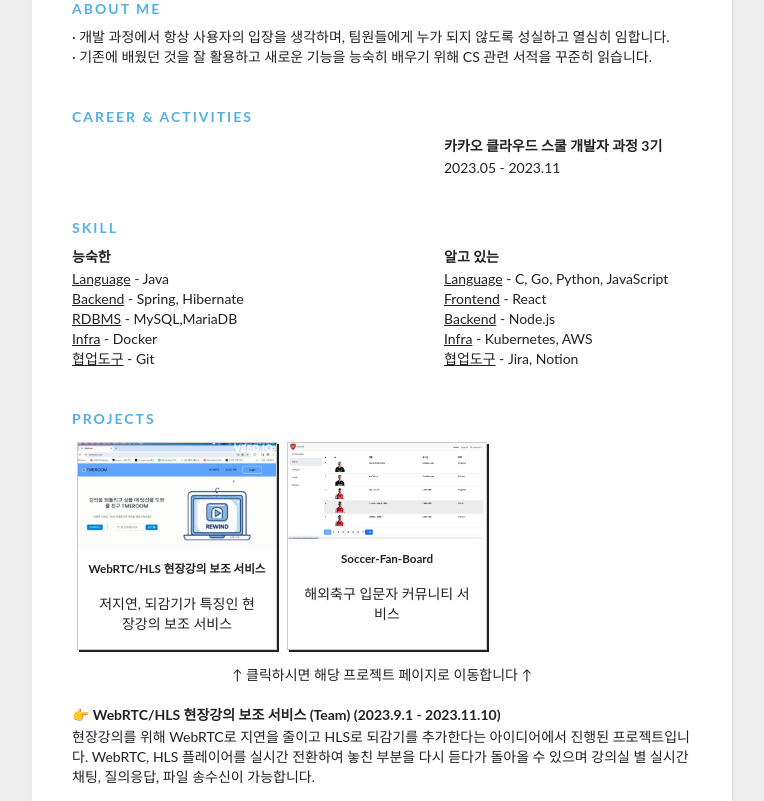
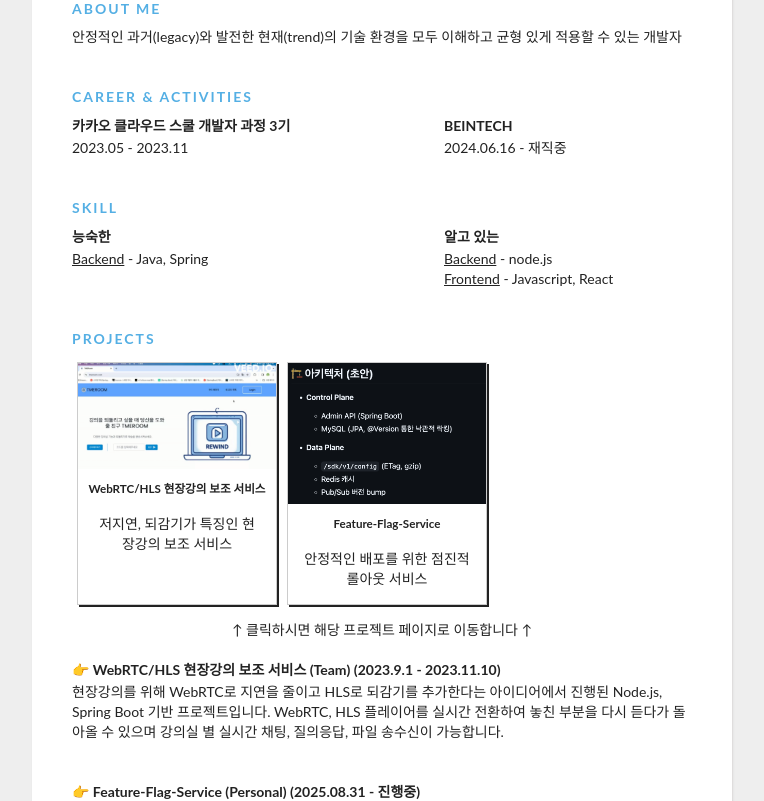
Before and after one commit to ljkhyeong/portfolio, a React (Create React App) app: page / in a window 1280 px wide. Shown: the part 240-1041 px from the top of the page, without its empty margins (258-1022 px from the left). Built offline with nearby package versions, Linux system fonts and the light colour scheme.

Commit message:
2025-09-14일자 포트폴리오 업데이트

```diff
--- a/src/component/About.js
+++ b/src/component/About.js
@@ -9,9 +9,9 @@
   },
   {
     name: "project3",
-    title: "Soccer-Fan-Board",
-    text: "해외축구 입문자 커뮤니티 서비스",
-    image: "soccerFor.png",
+    title: "Feature-Flag-Service",
+    text: "안정적인 배포를 위한 점진적 롤아웃 서비스",
+    image: "feature-flag.png",
   },
 ];
 
@@ -25,12 +25,8 @@
           <div className="section__list">
             <div className="section__list-item">
               <div className="text">
-                · 개발 과정에서 항상 사용자의 입장을 생각하며, 팀원들에게 누가
-                되지 않도록 성실하고 열심히 임합니다.
-              </div>
-              <div className="text">
-                · 기존에 배웠던 것을 잘 활용하고 새로운 기능을 능숙히 배우기
-                위해 CS 관련 서적을 꾸준히 읽습니다.
+                안정적인 과거(legacy)와 발전한 현재(trend)의 기술 환경을 모두
+                이해하고 균형 있게 적용할 수 있는 개발자
               </div>
             </div>
           </div>
@@ -39,10 +35,13 @@
           <div className="section__title">career & Activities</div>
           <div className="section__list">
             <div className="section__list-item">
-              <div className="left"></div>
-              <div className="right">
+              <div className="left">
                 <div className="name">카카오 클라우드 스쿨 개발자 과정 3기</div>
                 <div className="desc">2023.05 - 2023.11</div>
+              </div>
+              <div className="right">
+                <div className="name">BEINTECH</div>
+                <div className="desc">2024.06.16 - 재직중</div>
               </div>
             </div>
           </div>
@@ -54,48 +53,19 @@
               <div className="left">
                 <div className="name">능숙한</div>
                 <div>
-                  <span className="addr-line">Language</span>
-                  <span className="addr"> - Java</span>
-                </div>
-
-                <div>
                   <span className="addr-line">Backend</span>
-                  <span className="addr"> - Spring, Hibernate</span>
-                </div>
-                <div>
-                  <span className="addr-line">RDBMS</span>
-                  <span className="addr"> - MySQL,MariaDB</span>
-                </div>
-                <div>
-                  <span className="addr-line">Infra</span>
-                  <span className="addr"> - Docker</span>
-                </div>
-                <div>
-                  <span className="addr-line">협업도구</span>
-                  <span className="addr"> - Git</span>
+                  <span className="addr"> - Java, Spring</span>
                 </div>
               </div>
               <div className="right">
                 <div className="name">알고 있는</div>
                 <div>
-                  <span className="addr-line">Language</span>
-                  <span className="addr"> - C, Go, Python, JavaScript</span>
+                  <span className="addr-line">Backend</span>
+                  <span className="addr"> - node.js</span>
                 </div>
                 <div>
                   <span className="addr-line">Frontend</span>
-                  <span className="addr"> - React</span>
-                </div>
-                <div>
-                  <span className="addr-line">Backend</span>
-                  <span className="addr"> - Node.js </span>
-                </div>
-                <div>
-                  <span className="addr-line">Infra</span>
-                  <span className="addr"> - Kubernetes, AWS</span>
-                </div>
-                <div>
-                  <span className="addr-line">협업도구</span>
-                  <span className="addr"> - Jira, Notion</span>
+                  <span className="addr"> - Javascript, React</span>
                 </div>
               </div>
             </div>
@@ -136,19 +106,19 @@
               </div>
               <div className="text">
                 현장강의를 위해 WebRTC로 지연을 줄이고 HLS로 되감기를 추가한다는
-                아이디어에서 진행된 프로젝트입니다. WebRTC, HLS 플레이어를
-                실시간 전환하여 놓친 부분을 다시 듣다가 돌아올 수 있으며 강의실
-                별 실시간 채팅, 질의응답, 파일 송수신이 가능합니다.
+                아이디어에서 진행된 Node.js, Spring Boot 기반 프로젝트입니다.
+                WebRTC, HLS 플레이어를 실시간 전환하여 놓친 부분을 다시 듣다가
+                돌아올 수 있으며 강의실 별 실시간 채팅, 질의응답, 파일 송수신이
+                가능합니다.
               </div>
             </div>
             <div className="section__list-item">
               <div className="name pr" onClick={() => navigate(`./project3`)}>
-                👉 Soccer-Fan-Board (Personal) (2023.12.5 - 2023.2.4)
+                👉 Feature-Flag-Service (Personal) (2025.08.31 - 진행중)
               </div>
               <div className="text">
-                배운기능을 개인적으로 구현해보자는 취지로 개발한 프로젝트입니다.
-                해외축구 입문자들을 위해 관심있는 팀의 문서, 선수단 정보,
-                커뮤니티 게시판을 제공합니다. 배포 중인 프로젝트입니다.
+                Spring Boot 기반의 Feature Flag Management Service입니다. 사용자
+                그룹별 세분화, 점진적 롤아웃, 실시간 설정값 제공을 지원합니다.
               </div>
             </div>
           </div>
--- a/src/component/Header.js
+++ b/src/component/Header.js
@@ -10,7 +10,7 @@
         <span className="email-val">jolri24@naver.com</span>
         <span className="separator"></span>
         <span className="phone">Phone: </span>
-        <span className="phone-val">010-9045-6284</span>
+        <span className="phone-val">010-3972-6284</span>
         <span className="separator"></span>
         <span className="phone">GITHUB: </span>
         <span className="phone-val">
--- a/src/component/Projects.js
+++ b/src/component/Projects.js
@@ -10,9 +10,9 @@
   },
   {
     name: "project3",
-    title: "Soccer-Fan-Board",
-    text: "해외축구 입문자 커뮤니티 서비스",
-    image: "soccerFor.png",
+    title: "Feature-Flag-Service",
+    text: "안정적인 배포를 위한 점진적 롤아웃 서비스",
+    image: "feature-flag.png",
   },
 ];
 
--- a/src/component/project/Project2.js
+++ b/src/component/project/Project2.js
@@ -93,7 +93,9 @@
                   공개), 파일 업로드/다운로드가 가능합니다.
                 </div>
                 <div className="project-text">
-                  · AWS 비용문제로 배포 중단 상태입니다.{" "}
+                  · AWS 비용문제로 배포 중단 상태이며, 문서화를 Git
+                  organization, Jira에서 했기에 접속권한이 필요하므로 문서확인을
+                  하단 JPG로 대체했습니다.{" "}
                 </div>
               </div>
             </div>
--- a/src/component/project/Project3.js
+++ b/src/component/project/Project3.js
@@ -39,45 +39,39 @@
       </button>
       <div className="container">
         <div className="header">
-          <div className="project-title">Soccer Fan Board</div>
+          <div className="project-title">Feature Flag Service</div>
         </div>
         <div className="details">
-          <div className="section">
-            <img className="rep-image" src="soccerFor.png" />
-          </div>
+          <div className="section"></div>
           <div className="section">
             <div className="section__title">📖 내용</div>
             <div className="section__list">
               <div className="section__list-item">
                 <div className="project-text">
-                  · 배운 내용, 기능들을 실제 만들어보며 학습하는 취지로 개발한
-                  해외축구 커뮤니티입니다.
+                  · Spring Boot 기반의 Feature Flag Management Service입니다.
                 </div>
                 <div className="project-text">
-                  · 2023.12.5 - 2024.2.4 2개월 간 기본기능 개발 및 배포했습니다.
+                  · 사용자 그룹별 세분화, 점진적 롤아웃, 실시간 설정값 제공을
+                  지원.
                 </div>
                 <div className="project-text">
-                  · 현재 게시판 대용량 트래픽 고려, 성능 개선을 목표로 유지보수
-                  중입니다.
+                  · 프로젝트 상세 내용, 정책, API 명세 등은 해당 프로젝트 깃허브
+                  페이지에 readme.md에 요약정보로 게시했습니다.
                 </div>
               </div>
             </div>
           </div>
           <div className="section">
-            <div className="section__title">🐱 Github & Service Link</div>
+            <div className="section__title">🐱 Github Link</div>
             <div className="section__list">
               <a
-                href="https://github.com/ljkhyeong/Soccer-Fan-Board"
+                href="https://github.com/ljkhyeong/feature-flag-service"
                 className="addr"
               >
-                https://github.com/ljkhyeong/Soccer-Fan-Board{" "}
+                https://github.com/ljkhyeong/feature-flag-service{" "}
               </a>
             </div>
-            <div className="section__list">
-              <a href="http://13.125.252.116" className="addr">
-                http://13.125.252.116 (비용문제로 배포중단, 취업 후 재배포 예정)
-              </a>
-            </div>
+            <div className="section__list"></div>
           </div>
           <div className="section">
             <div className="section__list">
@@ -90,11 +84,14 @@
                   </div>
                   <div>
                     <span className="addr-line">Frontend</span>
-                    <span className="addr"> - React</span>
+                    <span className="addr"> - React (Admin 콘솔 예정)</span>
                   </div>
                   <div>
                     <span className="addr-line">Backend</span>
-                    <span className="addr"> - Spring, Hibernate</span>
+                    <span className="addr">
+                      {" "}
+                      - Spring Boot, JPA(Hibernate), MyBatis 일부
+                    </span>
                   </div>
                   <div>
                     <span className="addr-line">RDBMS</span>
@@ -102,7 +99,10 @@
                   </div>
                   <div>
                     <span className="addr-line">Infra</span>
-                    <span className="addr"> - Docker, AWS (EC2/RDS)</span>
+                    <span className="addr">
+                      {" "}
+                      - Redis, Docker, Testcontainers
+                    </span>
                   </div>
                   <div>
                     <span className="addr-line">협업도구</span>
@@ -110,37 +110,65 @@
                   </div>
                   <div>
                     <span className="addr-line">CI/CD</span>
-                    <span className="addr"> - Github Actions</span>
+                    <span className="addr">
+                      {" "}
+                      - GitHub Actions (빌드/테스트/REST Docs)
+                    </span>
                   </div>
                 </div>
                 <div className="right">
                   <div className="section__title">🖥️ 구현된 기능</div>
                   <div className="project-text">
-                    · <span className="addr-line">회원</span> - Validator
-                    회원가입, JWT 쿠키인증, <br />
-                    패스워드 변경
+                    <span className="addr-line">
+                      ** readme 문서가 가독성이 훨씬 좋으므로 인터넷 접속이
+                      되신다면 Github Link로 확인 부탁드립니다 **
+                    </span>
                   </div>
                   <div className="project-text">
-                    · <span className="addr-line">문서</span> - 문서 작성(md
-                    편집기), 수정,
-                    <br /> 역사 조회 [회원만 가능]
+                    <span className="addr-line">Feature Flag 관리</span> <br />·
+                    플래그 CRUD (생성/조회/수정/삭제) <br />· 환경별 플래그 키
+                    제약 (Unique Constraint) <br />· 플래그 토글(toggle API)
                   </div>
                   <div className="project-text">
-                    · <span className="addr-line">선수단 정보</span> - 선수단
-                    조회 <br /> (Selenium을 이용한 주기적 스크래핑 후 DB저장)
+                    <span className="addr-line">배포 전략</span> <br />·
+                    퍼센티지 배포 (사용자 ID 해싱 기반 분포, ±1% 오차 검증 완료){" "}
+                    <br />· 배포 조건 확장 가능 (rulesJson 기반 include/exclude
+                    사용자 그룹)
                   </div>
                   <div className="project-text">
-                    · <span className="addr-line">게시판</span> -
-                    게시글/댓글/대댓글 작성 및 수정 및 삭제 ,검색 및 추천 글
-                    분류 [비회원도 가능]
+                    <span className="addr-line">SDK 제공용 API</span> <br />·
+                    /sdk/v1/config – 환경별 번들 JSON 반환
+                    <br /> · ETag + If-None-Match 지원 (304 캐시 최적화)
+                    <br /> · gzip 압축 가능
+                  </div>
+                  <div className="project-text">
+                    <span className="addr-line">운영/품질 보증</span> <br />·
+                    Redis 캐시 (GenericJackson2JsonRedisSerializer)
+                    <br />· 캐시 무효화 정책 (@CacheEvict)
+                    <br />· REST Docs (MockMvc 기반 문서화, Asciidoctor HTML
+                    생성)
+                    <br />· E2E 테스트 (캐시 미스/히트/404/304 시나리오)
+                    <br />· 성능 테스트 (k6) – 캐싱 적용 후 평균 응답 &lt; 20ms,
+                    성공률 100%
+                    <br />· Testcontainers (MariaDB, Redis 통합 테스트 환경)
+                  </div>
+                  <div className="project-text">
+                    <span className="addr-line">에러 처리/표준화</span> <br />·
+                    ApplicationException + ErrorCode enum
                     <br />
-                    좋아요 [회원만 가능]
+                    ·GlobalExceptionHandler 통해 표준 에러 스키마 반환 <br />
+                  </div>
+                  <div className="project-text">
+                    <span className="addr-line">문서/아키텍처 관리</span> <br />
+                    · README.md – 실행/품질/트러블슈팅 정리 <br />· ADR 문서 –
+                    캐시 직렬화 정책, ETag 헤더 케이스 정책 등 <br />·
+                    Retrospectives – 날짜별 회고 기록
                   </div>
                 </div>
               </div>
             </div>
           </div>
-          <div className="section">
+          {/* <div className="section">
             <div className="section__title">📚 로컬테스트 GIF</div>
             <div className="projects-main">
               {cardData.map((card, index) => (
@@ -184,8 +212,8 @@
                   <div className="project-text">· 도메인/TLS 인증서 구매 </div>
                 </div>
               </div>
-            </div>
-          </div>
+            </div> */}
+          {/* </div> */}
         </div>
         {modalImage && (
           <div className="modal" onClick={closeModal}>
```
Also changed, not shown: public/feature-flag.png (added).
